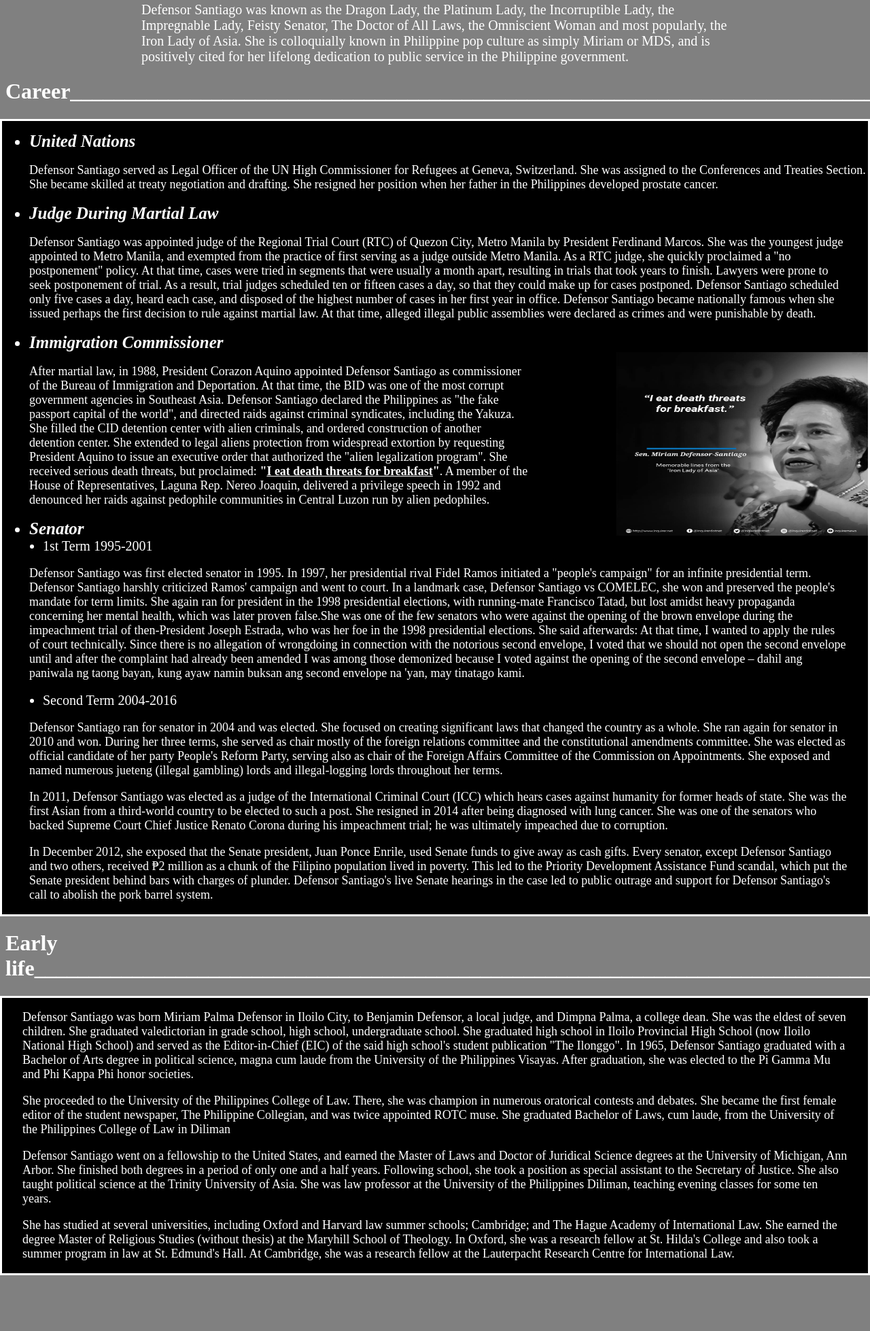
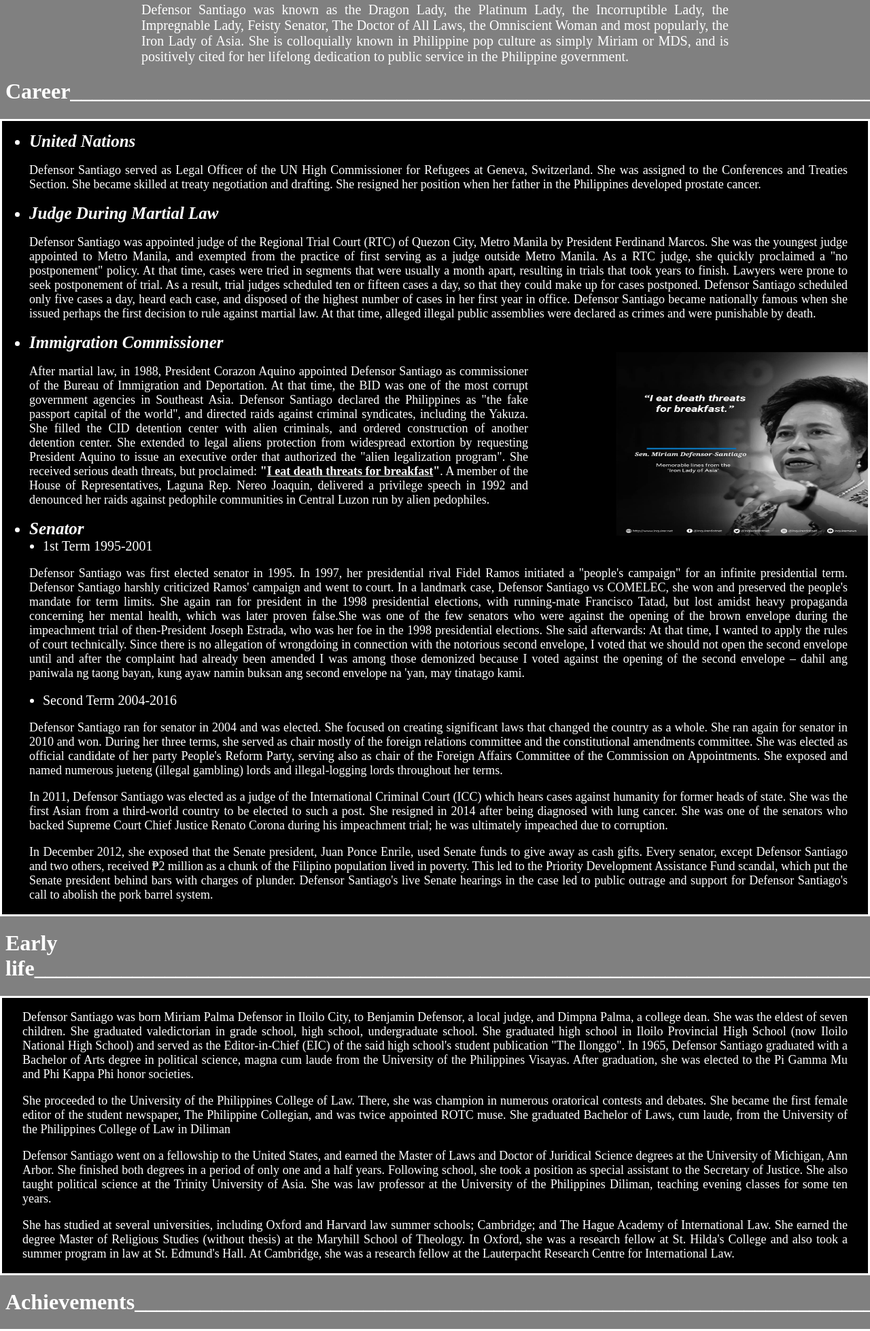
Before and after one commit to rendz412/rendz412.github.io, a plain HTML site: page index.html in a window 1280 px wide. Shown: the part 842-2800 px from the top of the page at 68% size. Before the commit the page ends 2726 px from the top, so only its background shows below. Drawn offline with Linux system fonts and the light colour scheme.

Commit message:
Add files via upload

```diff
--- a/index.html
+++ b/index.html
@@ -39,12 +39,12 @@ html{scroll-behavior:smooth}
   <li class="s" ><a class="f" href="#home" style=" s">Home</a></li>
   <li class="s"><a class="f" href="#career">Career</a></li>
   <li class="s"><a class="f" href="#early">Early Life</a></li>
-  <li class="s"><a class="f">Achievements</a></li>
+  <li class="s"><a class="f" href="#achievements">Achievements</a></li>
 </ul></div>
         <h2 style="color:white;margin-left: 525px;margin-top: 30px">Miriam Defensor-Santiago</h2>
         <h2 style="color:white;margin-left: 600px;margin-top: -20px">1945-2016</h2>
         <img src="1.jpg" alt="alt" style="height:70vh;width: 60vw;margin-left: 20%;position: static">
-        <div>
+        <div style="text-align: justify;text-justify: inter-word">
             <p class="p1" style="color: white; margin-left: 200px;margin-right: 200px;font-size: 18px">Miriam Palma Defensor was a Filipina academic, lawyer, judge, author, and stateswoman,
                 who served in all three branches of the Philippine government: judicial, executive, and
                 legislative. Defensor Santiago was named one of The 100 Most Powerful Women in the World in
@@ -55,9 +55,9 @@ html{scroll-behavior:smooth}
             <p class="p1" style="color: white; margin-left: 200px;margin-right: 200px;font-size: 20px">Defensor Santiago was known as the Dragon Lady, the Platinum Lady, the Incorruptible Lady, the Impregnable Lady, Feisty Senator, The Doctor of All Laws, the Omniscient Woman and most popularly, the Iron Lady of Asia. She is colloquially known in Philippine pop culture as simply Miriam or MDS, and is positively cited for her lifelong dedication to public service in the Philippine government.</p>
         </div>
         <h1 id="career" class="p1" style="color: white;font-weight: bold ;">Career_____________________________________________________________________________</h1>
-        <div style="background: black; margin-left: -8px;margin-right: -8px;border-width: 2;border-style: solid;border-color: white"><ul>
+        <div style="background: black; margin-left: -8px;margin-right: -8px;border-width: 2;border-style: solid;border-color: white;text-align: justify;text-justify: inter-word"><ul>
             <li class="p1" style="color: white;font-size: 25px;font-style: italic;font-weight: bold;">United Nations</li>
-            <p class="p1" style="color: white;font-size: 18px"> Defensor Santiago served as Legal Officer of the UN High Commissioner for Refugees at Geneva,
+            <p class="p1" style="color: white;font-size: 18px;margin-right: 30px"> Defensor Santiago served as Legal Officer of the UN High Commissioner for Refugees at Geneva,
             Switzerland. She was assigned to the Conferences and Treaties Section. She became skilled at
             treaty negotiation and drafting. She resigned her position when her father in the Philippines
             developed prostate cancer.</p>
@@ -140,8 +140,8 @@ html{scroll-behavior:smooth}
         </ul>
         </div>
         <h1 class="p1" id ="early" style="color: white;font-weight: bold ;">Early life________________________________________________________________________________</h1>
-        <div style="background: black; margin-left: -8px;margin-right: -8px;border-width: 2;border-style: solid;border-color: white">
-            <p class="p1" style="color: white;font-size: 18px;margin-left: 30px;margin-right: 30px">
+        <div style="background: black; margin-left: -8px;margin-right: -8px;border-width: 2;border-style: solid;border-color: white;text-align: justify;text-justify: inter-word">
+            <p class="p1" style="color: white;font-size: 18px;margin-left: 30px;margin-right: 30px;">
                 Defensor Santiago was born Miriam Palma Defensor in Iloilo City,
                 to Benjamin Defensor, a local judge, and Dimpna Palma,
                 a college dean. She was the eldest of seven children.
@@ -185,5 +185,9 @@ html{scroll-behavior:smooth}
           Research Centre for International Law.
             </p>
         </div>
+        <h1 class="p1" id ="achievements" style="color: white;font-weight: bold ;">Achievements_______________________________________________________________________</h1>
+        <div style="background: black; margin-left: -8px;margin-right: -8px;border-width: 2;border-style: solid;border-color: white;text-align: justify;text-justify: inter-word">
+
+        </div>
     </body>
 </html>
```
